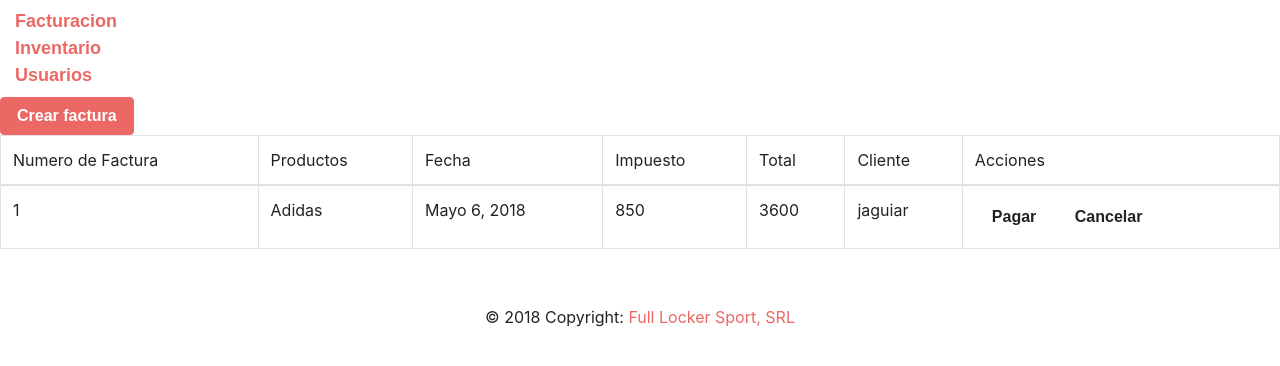
After one commit to junior12ag/clientShoes, a Django app: page /facturacion/facturaList in a window 1280 px wide. The commit adds this page. Shown: the top 366 px of the page. Run offline with Django 3.2, Linux system fonts and the light colour scheme; data comes from the database, SQL or seed files in the repository; both versions use the stored data as it was after the commit; some libraries are stand-ins or nearby versions; some web fonts are replaced.

Commit message:
rest framework factura

```diff
--- a/facturacion/forms.py
+++ b/facturacion/forms.py
@@ -7,7 +7,7 @@ class DateInput(forms.DateInput):
 class FacturaForm(forms.ModelForm):
     class Meta:
         model = Factura
-        exclude =[]
+        exclude =['numero_factura']
 
     fields = [
 
--- a/facturacion/models.py
+++ b/facturacion/models.py
@@ -1,16 +1,17 @@
 from django.db import models
 from inventario.models import Producto
 from django.contrib.auth.models import User
+from datetime import datetime
 # Create your models here.
 
 
 class Factura(models.Model):
     numero_factura = models.AutoField(primary_key=True)
     productos = models.ForeignKey(Producto, on_delete=models.CASCADE)
-    fecha = models.DateField()
+    fecha = models.DateField(("Date"), default=datetime.date)
     impuesto = models.IntegerField()
     total = models.IntegerField()
     cliente = models.OneToOneField(User, on_delete=models.CASCADE)
 
     def __str__(self):
-	    return self.nombre
+        return str(self.total)
--- a/facturacion/urls.py
+++ b/facturacion/urls.py
@@ -3,6 +3,9 @@ from facturacion.forms import FacturaForm
 from . import views
 from django.contrib.auth.decorators import login_required
 urlpatterns = [
-    path('facturar', views.facturaView, name='facturas'),
+    path('facturar', views.facturaView, name='facturar'),
+    path('restFac', views.FacturaRest.as_view(), name='restFac'),
+    path('facturaList', views.FacturaList, name='facturaList'),
+    path('facturaCreate', views.FacturaPost.as_view(), name='facturaCreate'),
 
 ]
--- a/facturacion/views.py
+++ b/facturacion/views.py
@@ -1,9 +1,13 @@
-from django.shortcuts import render, redirect
-
+from django.shortcuts import render, redirect, get_object_or_404
+from rest_framework import generics, status
+from rest_framework.views import APIView
+from rest_framework.response import Response
 # Create your views here.
 
 from facturacion.models import Factura
 from facturacion.forms import FacturaForm
+from facturacion.serializers import FacturaSerializer
+
 
 def facturaView(request):
     if request.method == 'POST':
@@ -14,3 +18,28 @@ def facturaView(request):
     else:
         form = FacturaForm
     return render(request, 'facturacion/factura.html', {'form': form})
+
+
+class FacturaRest(generics.ListCreateAPIView):
+    queryset = Factura.objects.all()
+    serializer_class = FacturaSerializer
+
+    def get_object(self):
+        queryset = self.get_queryset()
+        obj = get_object_or_404(queryset, pk=self.kwargs['pk'],)
+        return obj
+
+def FacturaList(request):
+    facturas = Factura.objects.all()
+    contexto = {'facturas': facturas }
+    return render(request, 'facturacion/facturaList.html', contexto)
+
+
+class FacturaPost(APIView):
+    def post(self, request):
+        serializer = FacturaSerializer(data = request.data)
+        if serializer.is_valid():
+            producto = serializer.save()
+            return Response(serializer.data, status = status.HTTP_201_CREATED )
+        else:
+            return Response(serializer.errors, status = status.HTTP_400_BAD_REQUEST)
--- a/inventario/models.py
+++ b/inventario/models.py
@@ -28,4 +28,4 @@ class Producto(models.Model):
 		precio_venta = models.IntegerField()
 		descripcion = models.CharField(max_length=600)
 		def __str__(self):
-			return self.nombre
+			return str(self.marca)
--- a/templates/base/base.html
+++ b/templates/base/base.html
@@ -18,7 +18,7 @@
   <div class="container-fluid">
     <div class="navbar-header">
       <ul class="nav navbar-nav">
-      <li class="active"><a href="#">Facturacion</a></li>
+      <li class="active"><a href="{% url 'facturaList' %}">Facturacion</a></li>
       <li class="active"><a href="{% url 'productoList' %}">Inventario</a></li>
       <li class="active"><a href="#">Usuarios</a></li>
     </ul>
--- /dev/null
+++ b/templates/facturacion/facturaList.html
@@ -0,0 +1,49 @@
+{% extends 'base/base.html' %}
+
+{% block cuerpo %}
+
+
+<a href="{% url 'facturar' %}" type='button' class="btn btn-primary">Crear factura</a>
+<table class="table table-bordered">
+    <thead>
+        <tr>
+            <td>Numero de Factura</td>
+            <td>Productos</td>
+            <td>Fecha</td>
+            <td>Impuesto</td>
+            <td>Total</td>
+            <td>Cliente</td>
+            <td>Acciones</td>
+        </tr>
+    </thead>
+    <tbody>
+        {% if facturas %}
+        {% for factura in facturas %}
+        <tr>
+            <td>{{ factura.numero_factura }}</td>
+            <td>{{ factura.productos }}</td>
+            <td>{{factura.fecha}}</td>
+            <td>{{factura.impuesto}}</td>
+            <td>{{factura.total}}</td>
+            <td>{{factura.cliente}}</td>
+            <td>
+                <a class="btn btn-secundary" href="">Pagar</a>
+                <a class="btn btn-secundary" href="">Cancelar</a>
+            </td>
+          {% endfor %}
+
+          {% else %}
+          <h1>No existe facturas registrados</h1>
+          {% endif %}
+
+        </tr>
+
+    </tbody>
+
+
+
+</table>
+
+
+
+{% endblock %}
```
Also changed, not shown: facturacion/serializers.py (added, +25 -0 lines), db.sqlite3, facturacion/api.py (added).
